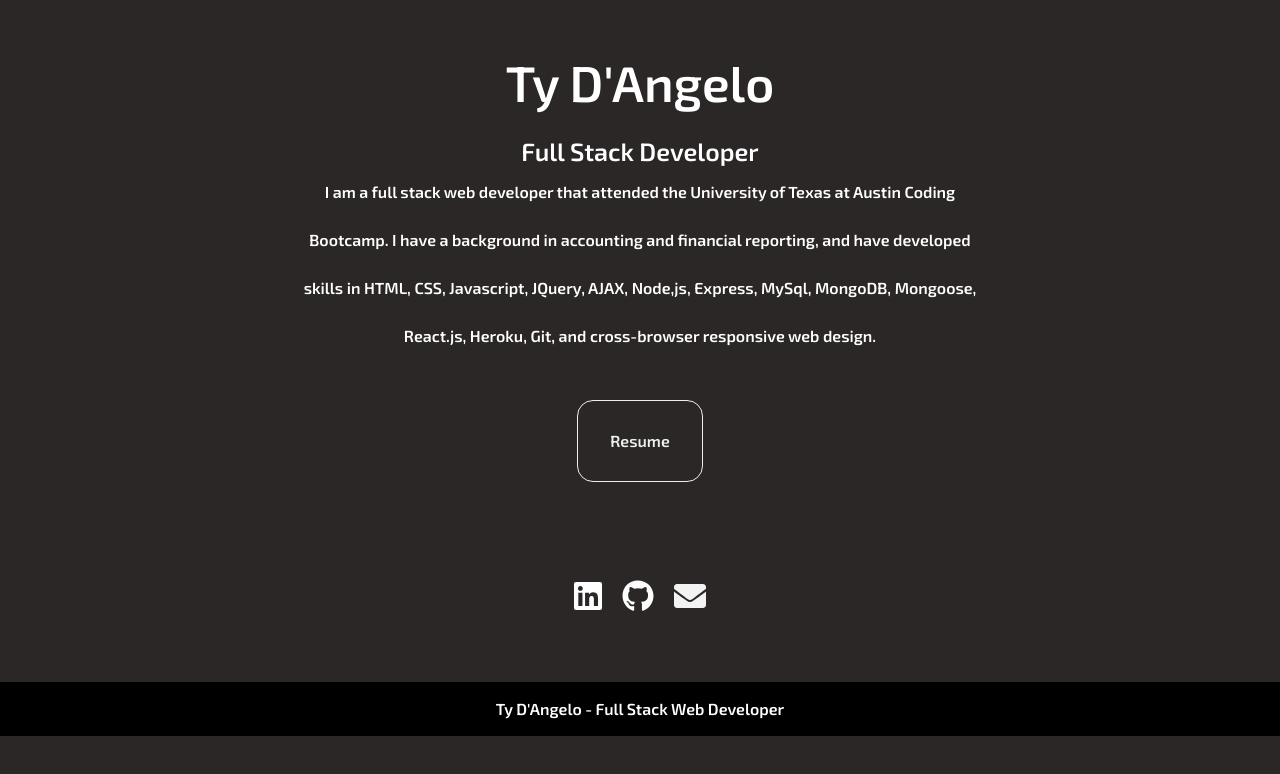
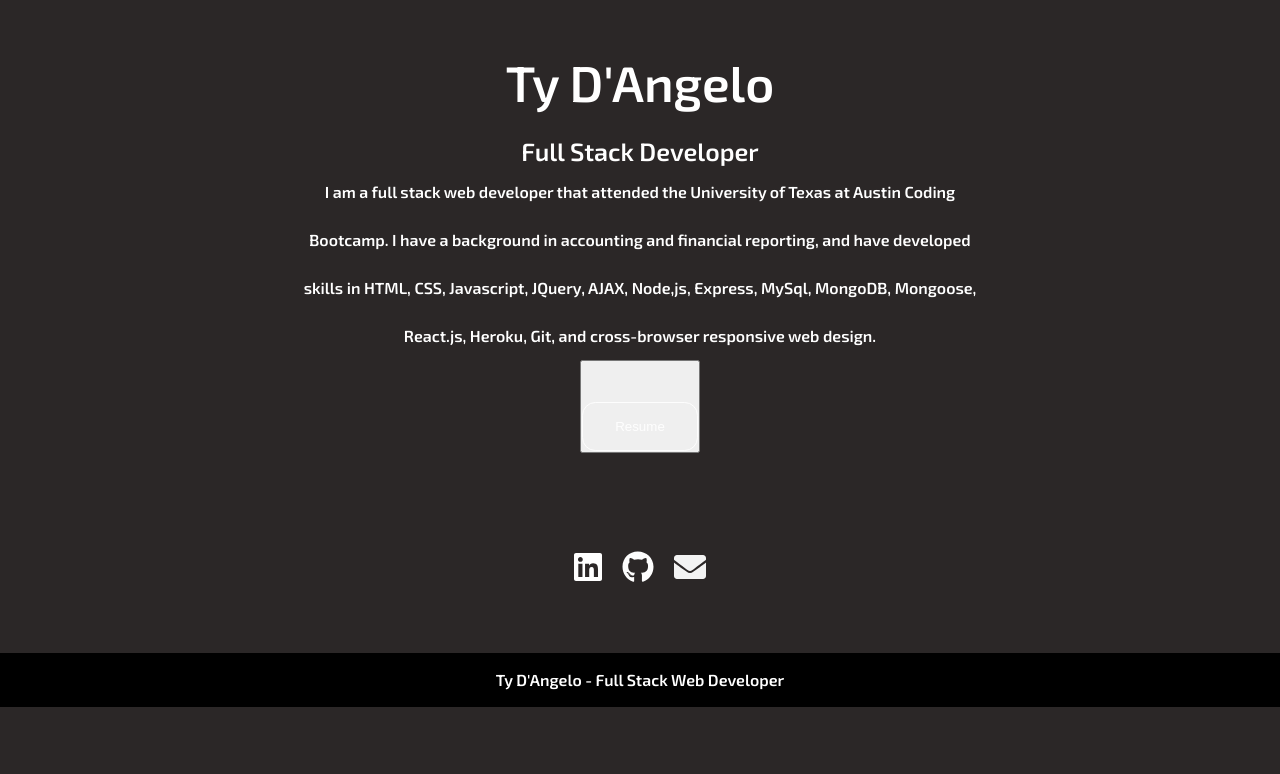
Before and after one commit to tydangelo18/react-portfolio, a React (Create React App) app in the folder portfolio/: page /about in a window 1280 px wide. Shown: the top 774 px of the page. Built offline with nearby package versions, Linux system fonts and the light colour scheme.

Commit message:
Link Resume to Button.

```diff
--- a/portfolio/src/components/Button.js
+++ b/portfolio/src/components/Button.js
@@ -1,14 +1,19 @@
 import React, { Component } from 'react'
 import '../styles/Button.css'
+import { resume } from './Resume.pdf';
 
 class Button extends Component {
+    // Click Event
+    resumeClick() {
+        window.open( {resume} );
+    }
     render() {
         return (
             <div className="Button">
-                <div className="resumeBtn">
-                    <a href="" target="null" className="btn">Resume</a>
+                <button onClick={this.resumeClick} className="resumeBtn">
+                    <a href= { resume } target="" className="btn">Resume</a>
                     {/**Once Resume is complete, link it to button */}
-                </div>
+                </button>
             </div>
         )
     }
--- a/portfolio/src/pages/About.js
+++ b/portfolio/src/pages/About.js
@@ -15,7 +15,7 @@ class About extends Component {
                     <h2>Full Stack Developer</h2>
                 </header>
 
-                <div id="content" class="container">
+                <div id="content" className="container">
                     I am a full stack web developer that attended the University of Texas at Austin Coding Bootcamp.
                     I have a background in accounting and financial reporting, and have developed skills in
                     HTML, CSS, Javascript, JQuery, AJAX, Node,js, Express, MySql, MongoDB, Mongoose, React.js, Heroku,
```
Also changed, not shown: 1 other file (tests, documents, lock files or other folders).
